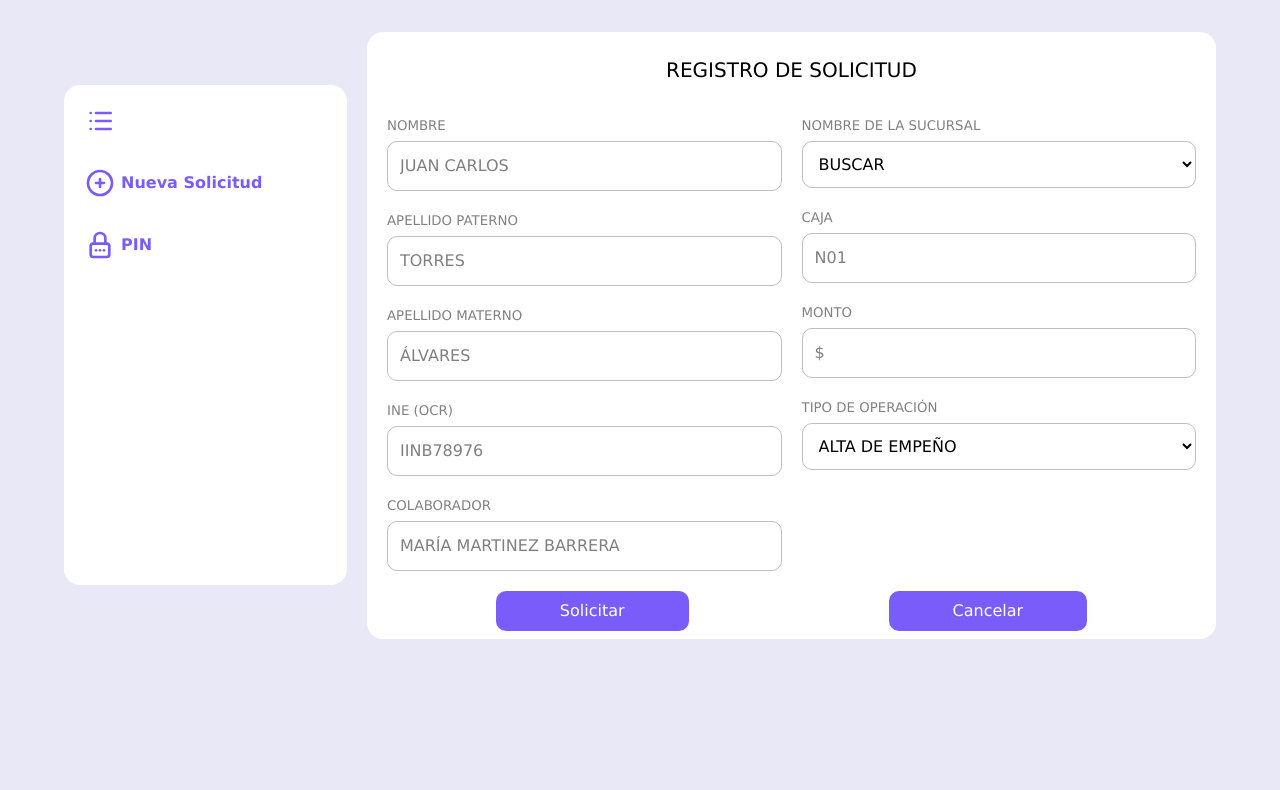
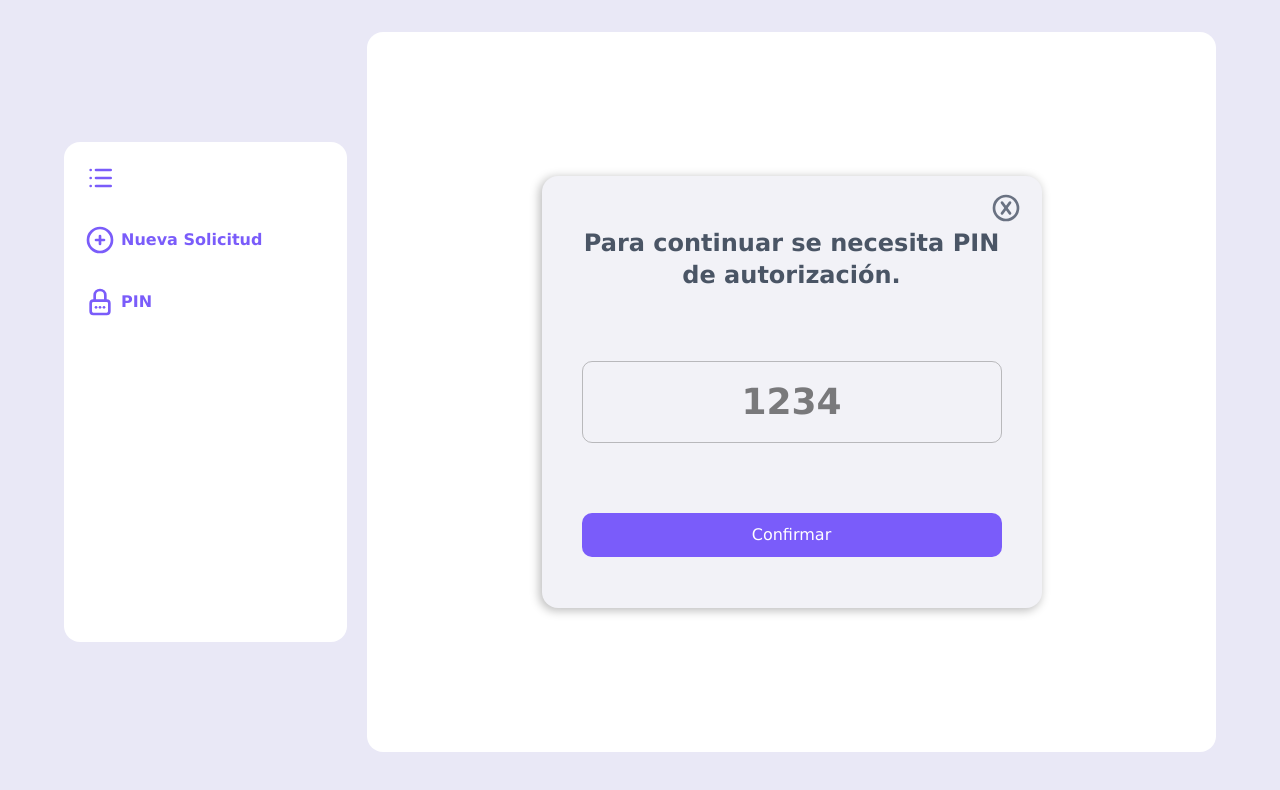
Before and after one commit to GrandMostach0/FRD_Desarrollo_Proyecto, a Vue app: page / in a window 1280 px wide. Shown: the top 790 px of the page. Built offline with nearby package versions, Linux system fonts and the light colour scheme.

Commit message:
vista del PIN lista, falta de aprovación

```diff
--- /dev/null
+++ b/src/assets/icons/close-icon.vue
@@ -0,0 +1,10 @@
+<template>
+    <svg xmlns="http://www.w3.org/2000/svg" width="32" height="32" viewBox="0 0 24 24" fill="none" stroke="currentColor"
+        stroke-width="2" stroke-linecap="round" stroke-linejoin="round"
+        class="icon icon-tabler icons-tabler-outline icon-tabler-xbox-x">
+        <path stroke="none" d="M0 0h24v24H0z" fill="none" />
+        <path d="M12 21a9 9 0 0 0 9 -9a9 9 0 0 0 -9 -9a9 9 0 0 0 -9 9a9 9 0 0 0 9 9z" />
+        <path d="M9 8l6 8" />
+        <path d="M15 8l-6 8" />
+    </svg>
+</template>
--- a/src/components/Formulario.vue
+++ b/src/components/Formulario.vue
@@ -109,8 +109,4 @@ input:focus, select:focus{
     outline: 3px solid #7A5CFA;
 }
 
-option:hover{
-    background-color: #7A5CFA;
-}
-
 </style>
--- /dev/null
+++ b/src/components/Input-view.vue
@@ -0,0 +1,47 @@
+<script setup>
+import closeIcon from '../assets/icons/close-icon.vue';
+</script>
+
+<template>
+    <div class="flex h-full items-center justify-center">
+        <div id="modalPin" class="flex flex-col justify-around rounded-2xl h-[60%] w-[500px] text-center bg-[#F2F2F7] relative p-10">
+            <div class="absolute top-4 right-5 cursor-pointer text-gray-500">
+                <closeIcon/>
+            </div>
+            <h2 class="text-2xl font-bold text-gray-600">Para continuar se necesita PIN de autorización.</h2>
+            <br>
+            <input class="block text-4xl font-extrabold" maxlength="4" type="text" placeholder="1234">
+            <br>
+            <button>Confirmar</button>
+        </div>
+    </div>
+</template>
+
+<style scoped>
+
+input{
+    width: 100%;
+    padding: 20px 0px;
+    border: 1px solid rgba(128, 128, 128, .5);
+    border-radius: 10px;
+    text-transform: uppercase;
+    text-align: center;
+}
+
+button{
+    padding: 10px;
+    background-color: #7A5CFA;
+    border-radius: 10px;
+    color: white;
+    cursor: pointer;
+}
+
+input:focus{
+    outline: 3px solid #7A5CFA;
+}
+
+#modalPin{
+    border: none;
+    box-shadow: -2px 2px 10px 1px rgba(0,0,0,0.25);
+}
+</style>
--- a/src/components/Operador-Ventana.vue
+++ b/src/components/Operador-Ventana.vue
@@ -1,6 +1,7 @@
 <script setup>
 import MenuOpcionesVertical from './menuOpcionesVertical.vue';
 import Formulario from './Formulario.vue';
+import InputView from './Input-view.vue';
 </script>
 
 <template>
@@ -10,8 +11,8 @@ import Formulario from './Formulario.vue';
       <MenuOpcionesVertical />
     </div>
 
-    <div class="flex-3 bg-white rounded-2xl">
-      <Formulario />
+    <div class="flex-3 bg-white rounded-2xl h-[90vh]">
+      <InputView />
     </div>
 
   </main>
```
